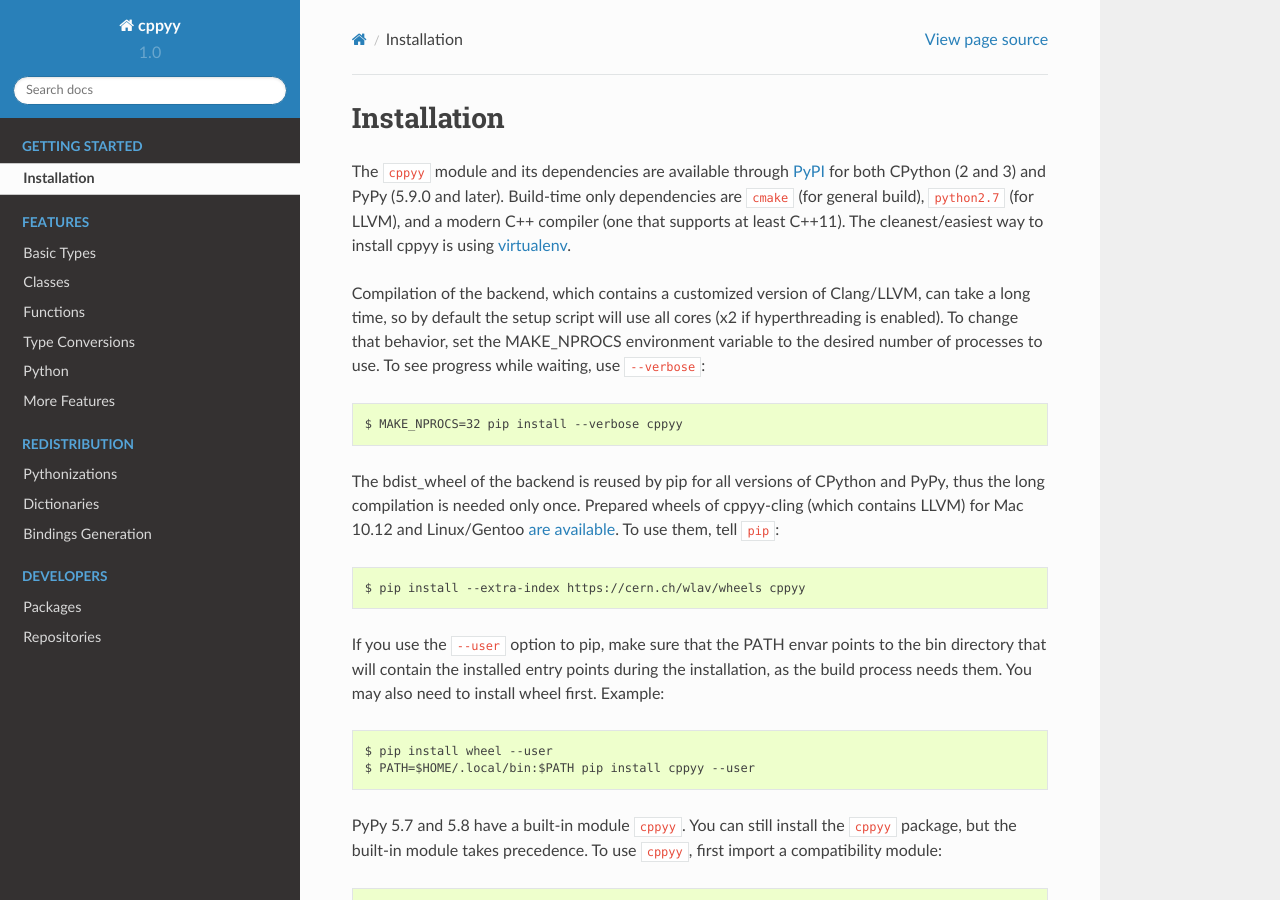
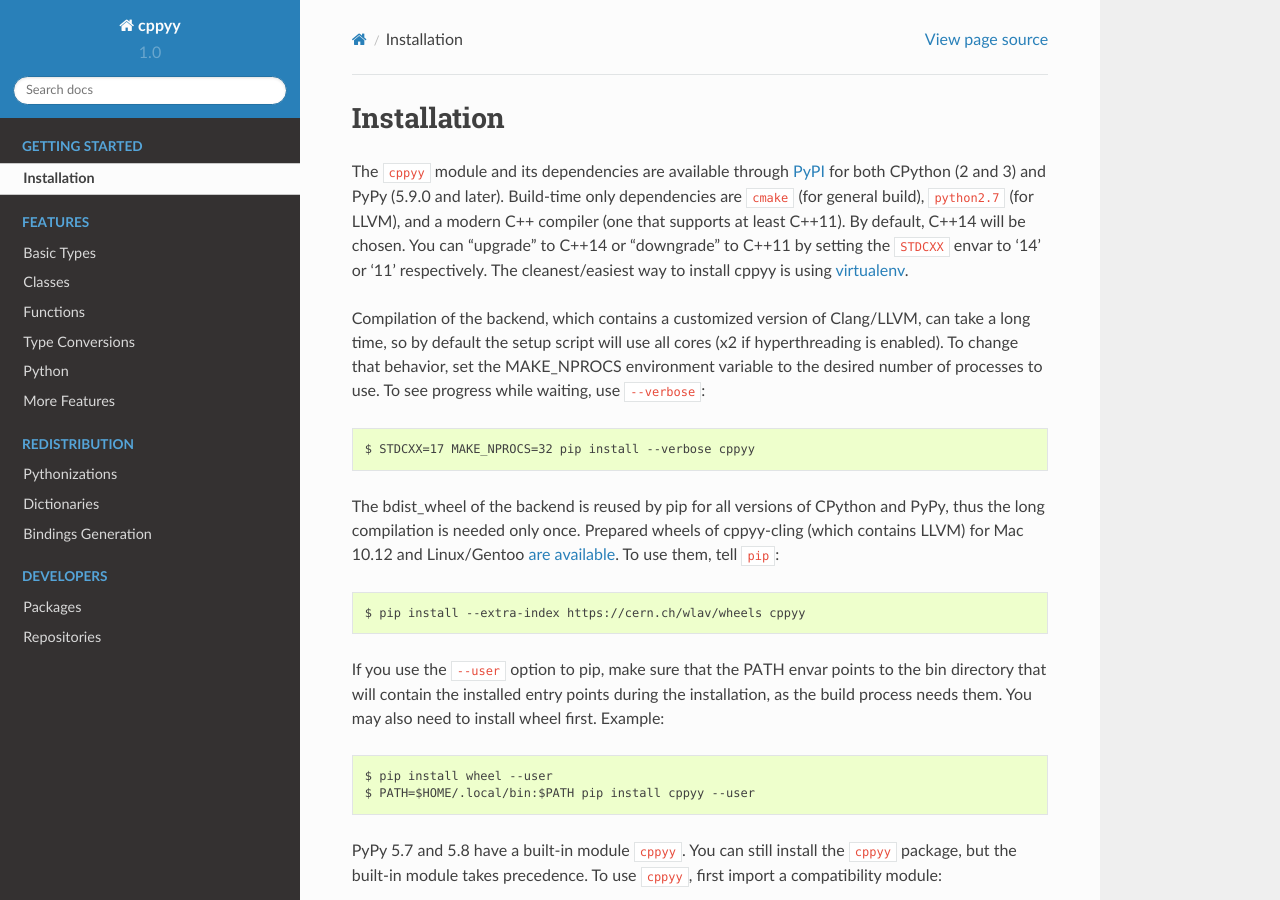
Before and after one commit to wlav/cppyy, a Sphinx documentation site: the page built from doc/source/installation.rst, in a window 1280 px wide and 900 px high. Built offline with Sphinx 7.4.7 and the Read the Docs theme 2.0.0, drawn with Linux system fonts in a browser that asks for light colours.

Commit message:
document how to change C++ standard

```diff
--- a/doc/source/installation.rst
+++ b/doc/source/installation.rst
@@ -7,6 +7,9 @@ The ``cppyy`` module and its dependencies are available through `PyPI`_ for
 both CPython (2 and 3) and PyPy (5.9.0 and later).
 Build-time only dependencies are ``cmake`` (for general build), ``python2.7``
 (for LLVM), and a modern C++ compiler (one that supports at least C++11).
+By default, C++14 will be chosen.
+You can "upgrade" to C++14 or "downgrade" to C++11 by setting the ``STDCXX``
+envar to '14' or '11' respectively.
 The cleanest/easiest way to install cppyy is using `virtualenv`_.
 
 Compilation of the backend, which contains a customized version of
@@ -16,7 +19,7 @@ To change that behavior, set the MAKE_NPROCS environment variable to the
 desired number of processes to use.
 To see progress while waiting, use ``--verbose``::
 
- $ MAKE_NPROCS=32 pip install --verbose cppyy
+ $ STDCXX=17 MAKE_NPROCS=32 pip install --verbose cppyy
 
 The bdist_wheel of the backend is reused by pip for all versions of CPython
 and PyPy, thus the long compilation is needed only once.
```
